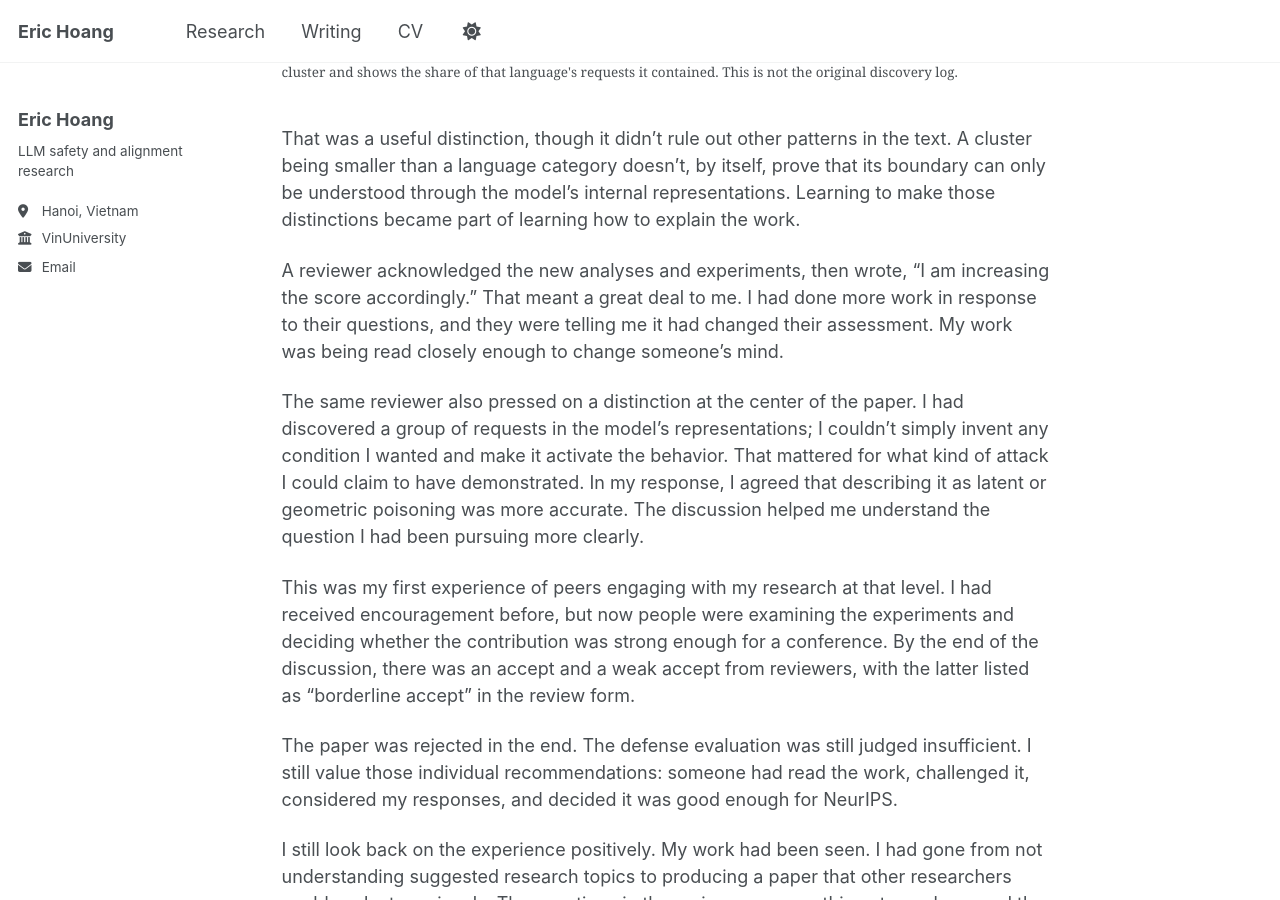
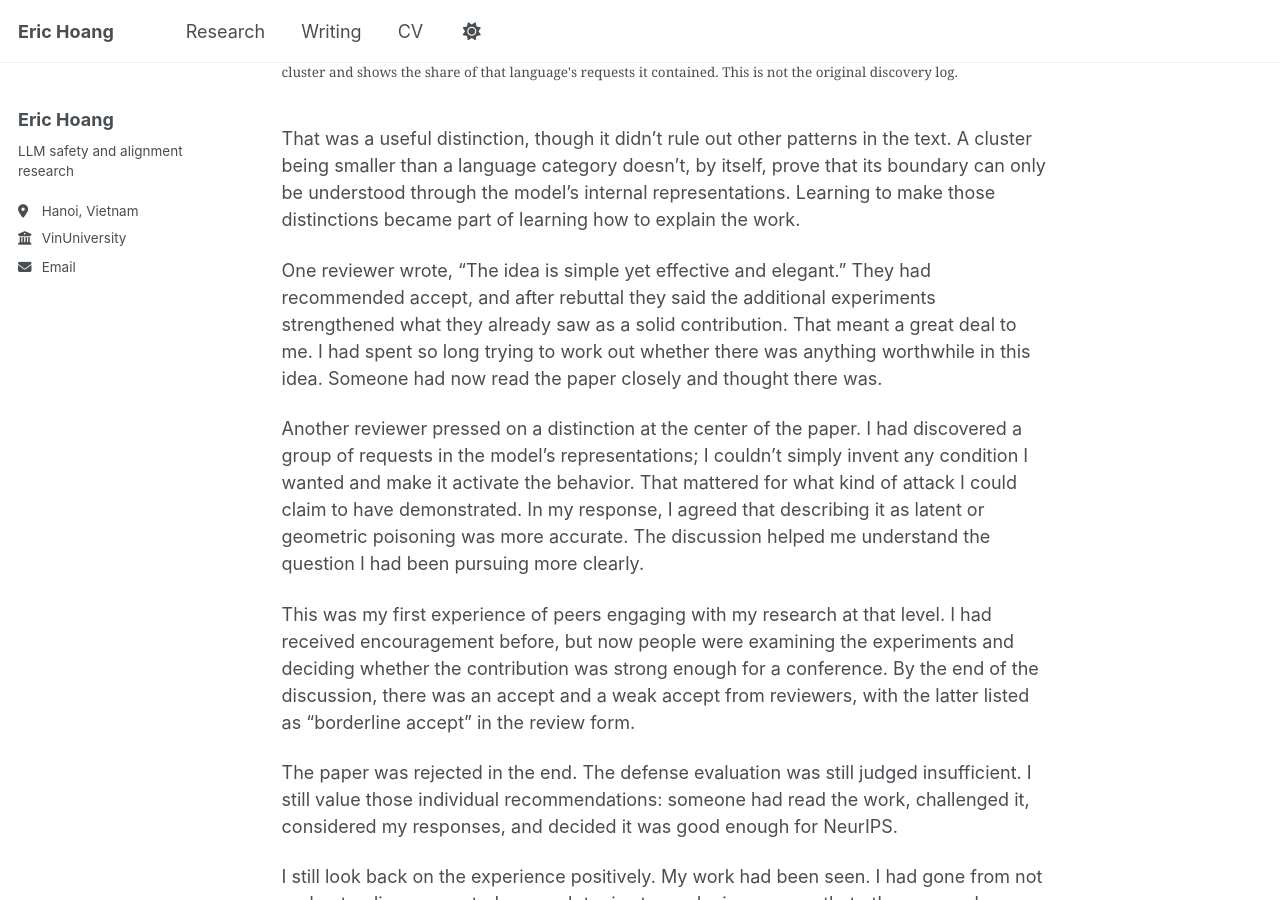
Before and after one commit to amhoangwork-oss/erichoang, a Jekyll site: the page built from _posts/2026-10-20-what-a-neurips-rejection-taught-me.md, in a window 1280 px wide and 900 px high, scrolled down 2137 px. Built offline with Jekyll 4.4.1, drawn with Linux system fonts in a browser that asks for light colours; a script that is not in the unit is left out.

Commit message:
Quote accept reviewer feedback in research reflection

```diff
--- a/_posts/2026-10-20-what-a-neurips-rejection-taught-me.md
+++ b/_posts/2026-10-20-what-a-neurips-rejection-taught-me.md
@@ -37,9 +37,9 @@ Some clusters were strongly associated with a programming language. Had the meth
 
 That was a useful distinction, though it didn't rule out other patterns in the text. A cluster being smaller than a language category doesn't, by itself, prove that its boundary can only be understood through the model's internal representations. Learning to make those distinctions became part of learning how to explain the work.
 
-A reviewer acknowledged the new analyses and experiments, then wrote, “I am increasing the score accordingly.” That meant a great deal to me. I had done more work in response to their questions, and they were telling me it had changed their assessment. My work was being read closely enough to change someone's mind.
+One reviewer wrote, “The idea is simple yet effective and elegant.” They had recommended accept, and after rebuttal they said the additional experiments strengthened what they already saw as a solid contribution. That meant a great deal to me. I had spent so long trying to work out whether there was anything worthwhile in this idea. Someone had now read the paper closely and thought there was.
 
-The same reviewer also pressed on a distinction at the center of the paper. I had discovered a group of requests in the model's representations; I couldn't simply invent any condition I wanted and make it activate the behavior. That mattered for what kind of attack I could claim to have demonstrated. In my response, I agreed that describing it as latent or geometric poisoning was more accurate. The discussion helped me understand the question I had been pursuing more clearly.
+Another reviewer pressed on a distinction at the center of the paper. I had discovered a group of requests in the model's representations; I couldn't simply invent any condition I wanted and make it activate the behavior. That mattered for what kind of attack I could claim to have demonstrated. In my response, I agreed that describing it as latent or geometric poisoning was more accurate. The discussion helped me understand the question I had been pursuing more clearly.
 
 This was my first experience of peers engaging with my research at that level. I had received encouragement before, but now people were examining the experiments and deciding whether the contribution was strong enough for a conference. By the end of the discussion, there was an accept and a weak accept from reviewers, with the latter listed as “borderline accept” in the review form.
 
```
